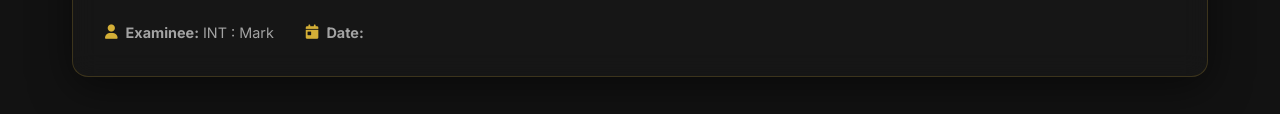
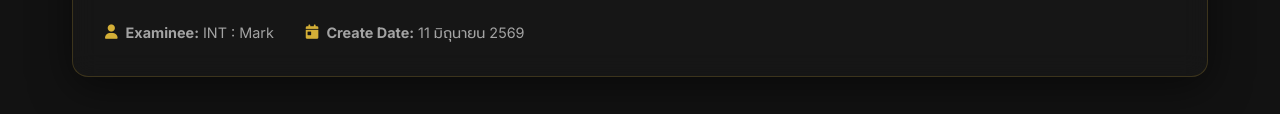
Before and after one commit to Rant-Wor/restaurant-selection, a plain HTML site: page index.html in a window 1280 px wide. Shown: the part 166-280 px from the top of the page. Drawn offline with nearby package versions, Linux system fonts and the light colour scheme; no server answers; a web font is replaced by a local one.

Commit message:
feat: change Date to Create Date and set to yesterday

```diff
--- a/index.html
+++ b/index.html
@@ -38,7 +38,7 @@
                     </div>
                     <div class="meta-item">
                         <i class="fa-solid fa-calendar-day"></i>
-                        <span><strong>Date:</strong> <span id="current-date"></span></span>
+                        <span><strong>Create Date:</strong> <span id="current-date"></span></span>
                     </div>
                 </div>
             </div>
--- a/script.js
+++ b/script.js
@@ -13,6 +13,14 @@ let cachedData = {};
 let currentFilter = 'top';
 
 document.addEventListener('DOMContentLoaded', () => {
+    // Set current date if element exists
+    const dateElement = document.getElementById('current-date');
+    if (dateElement) {
+        const dateOptions = { year: 'numeric', month: 'long', day: 'numeric' };
+        let d = new Date();
+        d.setDate(d.getDate() - 1);
+        dateElement.textContent = d.toLocaleDateString('th-TH', dateOptions);
+    }
     // Initialize Area Selector
     const areaSelect = document.getElementById('area-select');
     areaSelect.addEventListener('change', handleAreaChange);
```
